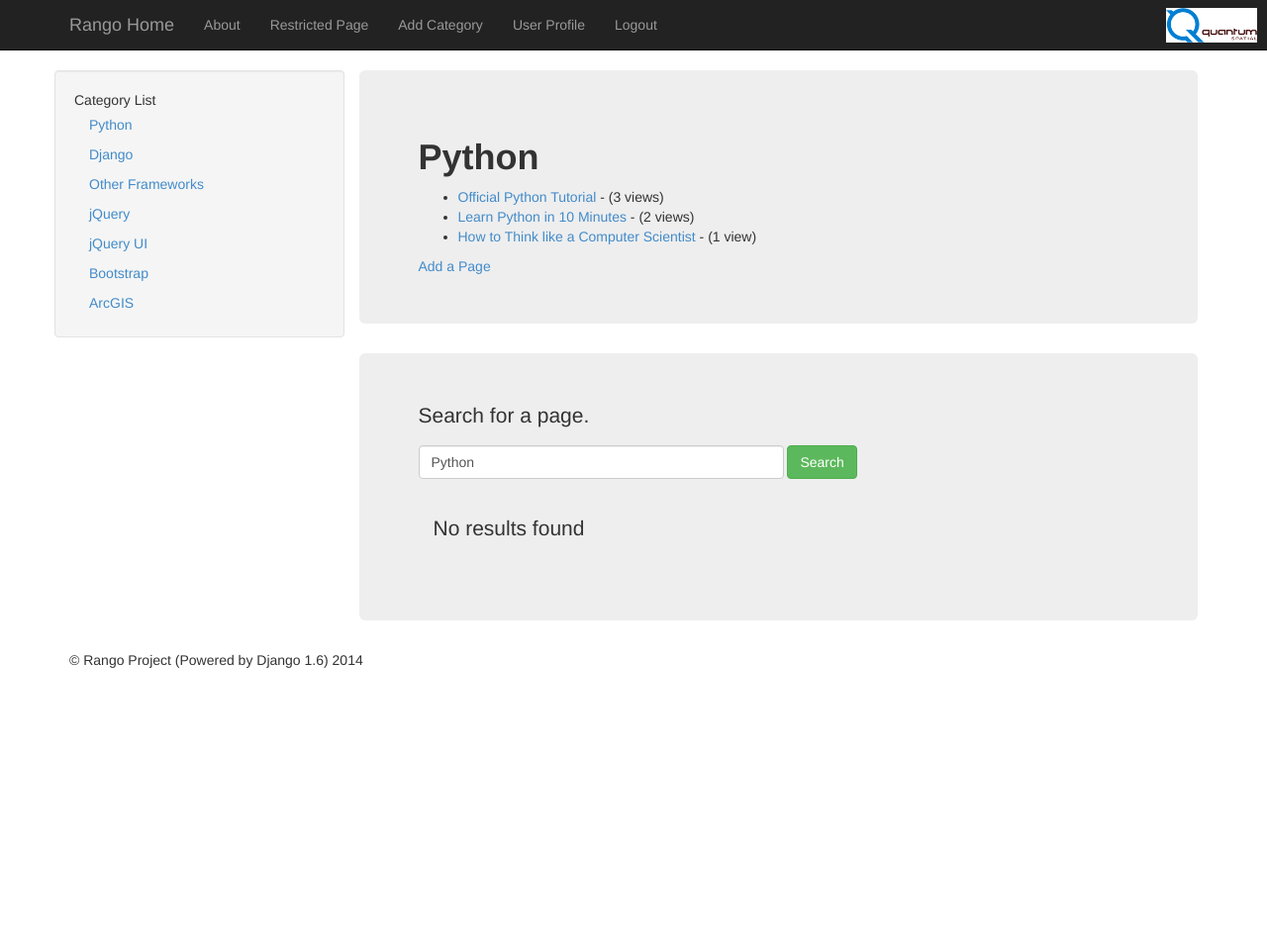
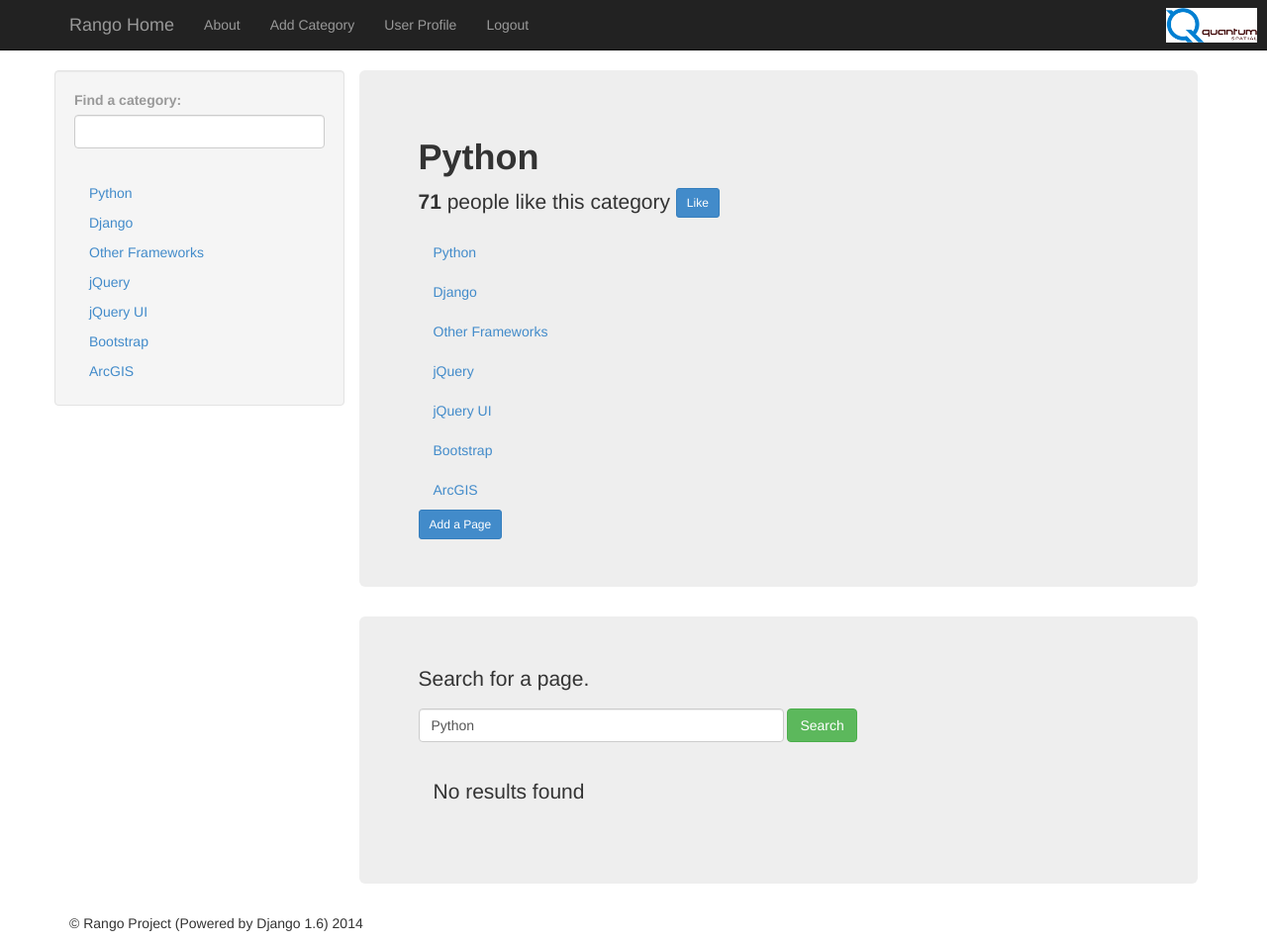
Before and after one commit to ZachLiuGIS/rango_project_16, a Django app: page /rango/category/Python/ in a window 1280 px wide. Shown: the whole page at 99% size. Before the commit the page ends 675 px from the top, so only its background shows below. Run offline with Django 3.2, Linux system fonts and the light colour scheme; a user stored in the database is signed in; data comes from the database, SQL or seed files in the repository; both versions use the stored data as it was after the commit; parts of the project's set-up code (start-up, migrations or seed data) failed here and were passed over; some libraries are stand-ins or nearby versions.

Commit message:
Finished Last Part of the tutorial.

```diff
--- a/rango/static/rango/css/main.css
+++ b/rango/static/rango/css/main.css
@@ -32,3 +32,7 @@
 .zl-sidebar .nav>li>a {
     padding: 5px 15px;
 }
+
+#cats {
+    margin-top: 30px;
+}
--- /dev/null
+++ b/rango/static/rango/js/rango-ajax.js
@@ -0,0 +1,40 @@
+$(function(){
+    $('#likes').click(function() {
+       var catid;
+        catid = $(this).data('catid');
+        console.log(catid);
+
+        $.ajax({
+            method: "GET",
+            url: "/rango/like_category",
+            data: {category_id: catid},
+            success: function(data) {
+                var data = $.parseJSON(data);
+                console.log(data);
+                $('#like_count').html(data.likes);
+                $('#likes').hide();
+            },
+            error: function(err) {
+                console.log(err);
+            }
+        });
+    });
+
+    $('#suggestion').keyup(function(){
+        var query = $(this).val();
+        $.get('/rango/suggest_category', {suggestion: query}, function(results){
+            $('#cats').html(results);
+        });
+    });
+
+    $('.rango-add-page').click(function(){
+        var $this = $(this);
+        var category_id = $this.data('catid');
+        var url = $this.data('url');
+        var title = $this.data('title');
+
+        $.get('/rango/auto_add_page', {category_id: category_id, url: url, title: title}, function(results){
+            $('.category-pages').html(results);
+        })
+    });
+});
--- a/rango/templates/rango/about.html
+++ b/rango/templates/rango/about.html
@@ -4,7 +4,8 @@
 {% block title %}About{% endblock %}
 
 {% block body_block %}
-   <h1>About Rango</h1>
+<div class="jumbotron zl-category-div">
+        <h2 class="content-heading">About Rango</h2>
     {% if visits > 0 %}
         {% if user.is_authenticated %}
             <p>Hello, {{ user.username }}</p>
@@ -17,6 +18,7 @@
             <h1>Welcome! This is your first visit!</h1>
         {% endif %}
     {% endif %}
-        <a href="/rango/">Home</a><br />
     <img src="{% static 'rango/images/rango-picture.png' %}" alt="Picture of Rango" />
+</div>
+
 {% endblock %}
--- a/rango/templates/rango/base.html
+++ b/rango/templates/rango/base.html
@@ -25,7 +25,6 @@
                     <ul class="nav navbar-nav">
                             <li><a href="{% url 'rango:about' %}">About</a></li>
                         {% if user.is_authenticated %}
-                            <li><a href="{% url 'rango:restricted' %}">Restricted Page</a></li>
                             <li><a href="{% url 'rango:add_category' %}">Add Category</a></li>
                             <li><a href="{% url 'rango:profile' %}">User Profile</a></li>
                             <li><a href="{% url 'rango:logout' %}">Logout</a></li>
@@ -51,13 +50,19 @@
             <div class="row">
                 <div class="col-xs-12 col-md-3 sidebar-module well zl-sidebar">
                     {% block sidebar_block %}
+                    <div id="cats-suggestion">
+                        <div class="form-group">
+                            <label for="suggestion" class="text-muted">Find a category:</label>
+                            <input  class="form-control" type="text" name="suggestion" value="" id="suggestion" />
+                        </div>
+                    </div>
+                    {% if cat_list %}
+                        <div id="cats">
+                           {% include 'rango/category_list.html' with cat_list=cat_list %}
+                        </div>
+                    {% endif %}
                     {% endblock %}
-                    <div id="cats">
-                       {% if cat_list %}
-                           <ul class="nav nav-list"><li>Category List</li></ul>
-                           {% include 'rango/category_list.html' with cat_list=cat_list %}
-                       {% endif %}
-                    </div>
+
                 </div>
                 <div class="col-xs-6 col-md-9 zl-content-main">
                     {% block body_block %}{% endblock %}
@@ -76,5 +81,6 @@
     <script src="https://code.jquery.com/jquery.js"></script>
     <!-- Include all compiled plugins (below), or include individual files as needed -->
     <script src="{% static 'bootstrap/js/bootstrap.min.js' %}"></script>
+    <script src="{% static 'rango/js/rango-ajax.js' %}"></script>
     </body>
 </html>
--- a/rango/templates/rango/category.html
+++ b/rango/templates/rango/category.html
@@ -5,26 +5,27 @@
 {% block body_block %}
     <div class="jumbotron zl-category-div">
         <h2 class="content-heading">{{ category_name }}</h2>
+        <p>
+
+            <strong id="like_count">{{ category.likes }}</strong> people like this category
+
+            {% if user.is_authenticated %}
+                <button id ="likes" data-catid="{{category.id}}" class="btn btn-sm btn-primary">Like</button>
+            {% endif %}
+        </p>
 
         {% if pages %}
-            <ul>
-                {% for page in pages %}
-                <li>
-                    <a href="/rango/goto/?page_id={{page.id}}">{{page.title}}</a>
-                    {% if page.views > 1 %}
-                        - ({{ page.views }} views)
-                    {% elif page.views == 1 %}
-                        - ({{ page.views }} view)
-                    {% endif %}
-                </li>
-                {% endfor %}
-            </ul>
+            <div class="category-pages">
+                {% include 'rango/category_list.html' with pages=pages %}
+            </div>
         {% else %}
             <strong>No pages currently in category.</strong><br/>
         {% endif %}
 
         {% if user.is_authenticated %}
-           <a href="{% url 'rango:add_page' category_name_url %}">Add a Page</a>
+            <form>
+                <a class="btn btn-primary btn-sm" href="{% url 'rango:add_page' category_name_url %}">Add a Page</a>
+            </form>
         {% endif %}
     </div>
 
@@ -48,7 +49,13 @@
                     {% for result in result_list %}
                     <li>
                         <strong><a href="{{ result.link }}">{{ result.title }}</a></strong><br />
-                        <p>{{ result.summary }}</p>
+                        <p>
+                            {{ result.summary }}
+                            {% if user.is_authenticated %}
+                                <button data-catid="{{category.id}}" data-title="{{ result.title }}" data-url="{{ result.link }}" class="rango-add-page btn btn-xs btn-info" type="button">Add</button>
+                            {% endif %}
+                        </p>
+
                     </li>
                     {% endfor %}
                 </ol>
--- a/rango/urls.py
+++ b/rango/urls.py
@@ -13,5 +13,8 @@
         url(r'^restricted/', views.restricted, name='restricted'),
         url(r'^profile/$', views.profile, name='profile'),
         url(r'^goto/$', views.track_url, name='track_url'),
+        url(r'^like_category/$', views.like_category, name='like_category'),
+        url(r'^suggest_category/$', views.suggest_category, name='suggest_category'),
+        url(r'^auto_add_page/$', views.auto_add_page, name='auto_add_page'),
         #url(r'^search/', views.search, name='search'),
 )
--- a/rango/views.py
+++ b/rango/views.py
@@ -1,4 +1,5 @@
 from datetime import datetime
+import json
 
 from django.shortcuts import render, redirect, get_object_or_404
 from django.http import HttpResponse, HttpResponseRedirect, Http404
@@ -23,13 +24,22 @@
     return url.replace('_', ' ')
 
 
-def get_category_list():
-    cat_list = Category.objects.all()
+def get_category_list(max_results=0, starts_with=''):
+    cat_list = []
+    if starts_with:
+        cat_list = Category.objects.filter(name__istartswith=starts_with)
+    else:
+        cat_list = Category.objects.all()
+
+    if max_results > 0:
+        if len(cat_list) > max_results:
+            cat_list = cat_list[:max_results]
 
     for cat in cat_list:
-        cat.url = encode_url(cat.name)
+            cat.url = encode_url(cat.name)
 
     return cat_list
+
 
 
 ## Views
@@ -296,15 +306,53 @@
     return render(request, 'rango/about.html', {'visits': count, 'cat_list': cat_list})
 
 
-# Create your views here.
-#class IndexView(generic.ListView):
-#    template_name = 'rango/index.html'
-#    context_object_name = 'categories'
-#
-#    def get_queryset(self):
-#        """Return the last five published polls."""
-#        categories = Category.objects.order_by('-views')[:5]
-#        for item in categories:
-#            item.url = encode_url(item.name)
-#
-#        return categories
+
+
+## Ajax Views
+@login_required
+def like_category(request):
+    cat_id=None
+    if request.method == 'GET':
+        cat_id = request.GET['category_id']
+
+    likes = 0
+    dict = {'likes': 0, 'user': 'zach'}
+    if cat_id:
+        category = Category.objects.get(id=int(cat_id))
+        if category:
+            likes = category.likes + 1
+            category.likes = likes
+            dict['likes'] += likes
+            category.save()
+
+    return HttpResponse(json.dumps(dict))
+
+
+def suggest_category(request):
+    cat_list = []
+    starts_with = ''
+    if request.method == 'GET':
+        starts_with = request.GET['suggestion']
+
+    cat_list = get_category_list(8, starts_with)
+
+    return render(request, 'rango/category_list.html', {'cat_list': cat_list })
+
+
+@login_required
+def auto_add_page(request):
+    context_dict = {}
+    if request.method == 'GET':
+        cat_id = request.GET['category_id']
+        url = request.GET['url']
+        title = request.GET['title']
+
+        if cat_id:
+            category = Category.objects.get(id=int(cat_id))
+            if category:
+                if url and title:
+                    p = Page.objects.get_or_create(category=category, title=title, url=url)
+                pages = Page.objects.filter(category=category).order_by('-views')
+                context_dict['pages'] = pages
+
+    return render(request, 'rango/page_list.html', context_dict)
```
Also changed, not shown: rango/templates/rango/page_list.html (added, +12 -0 lines), rango.db. Lines whose indentation alone changed are shown as unchanged.
